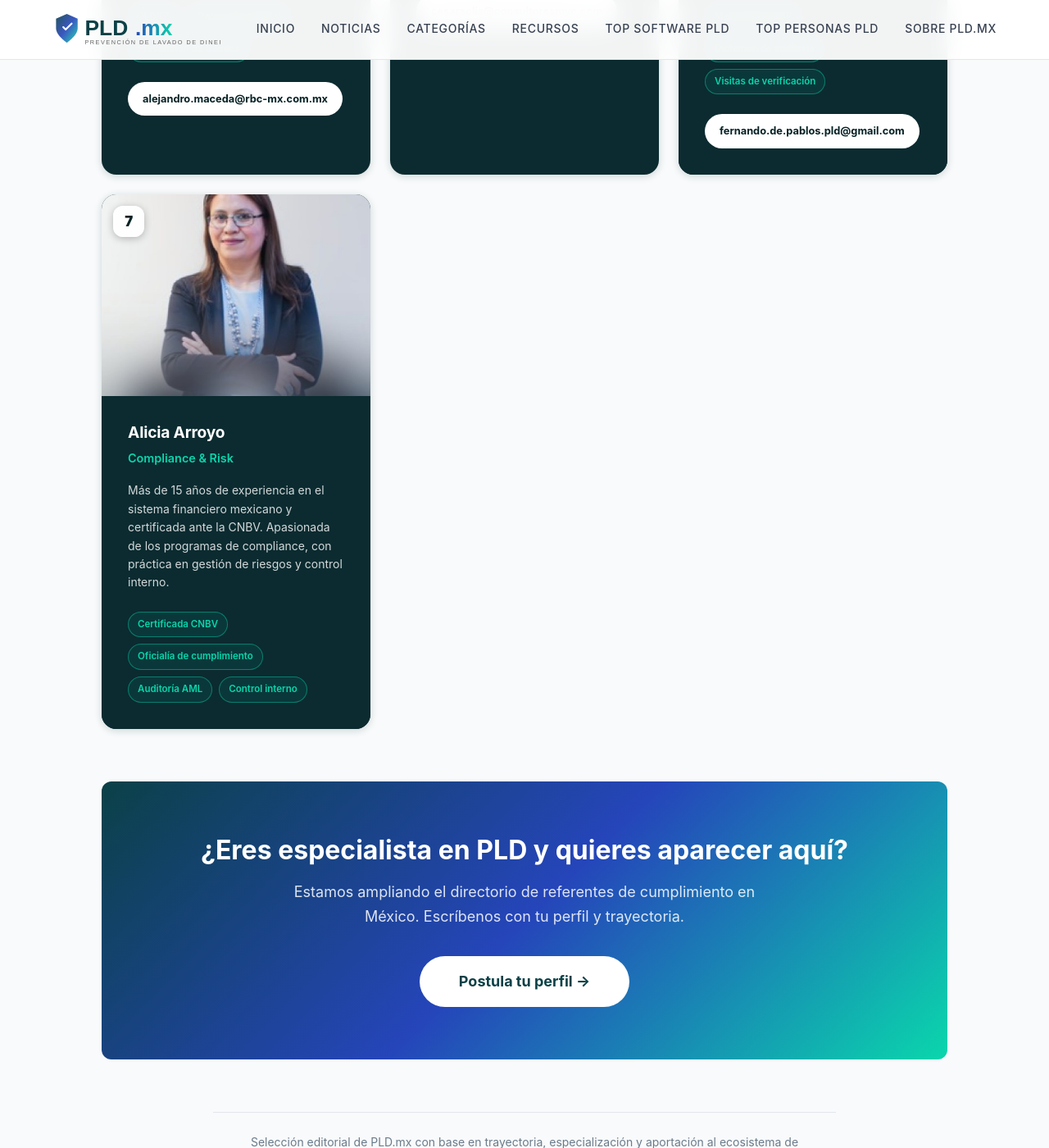
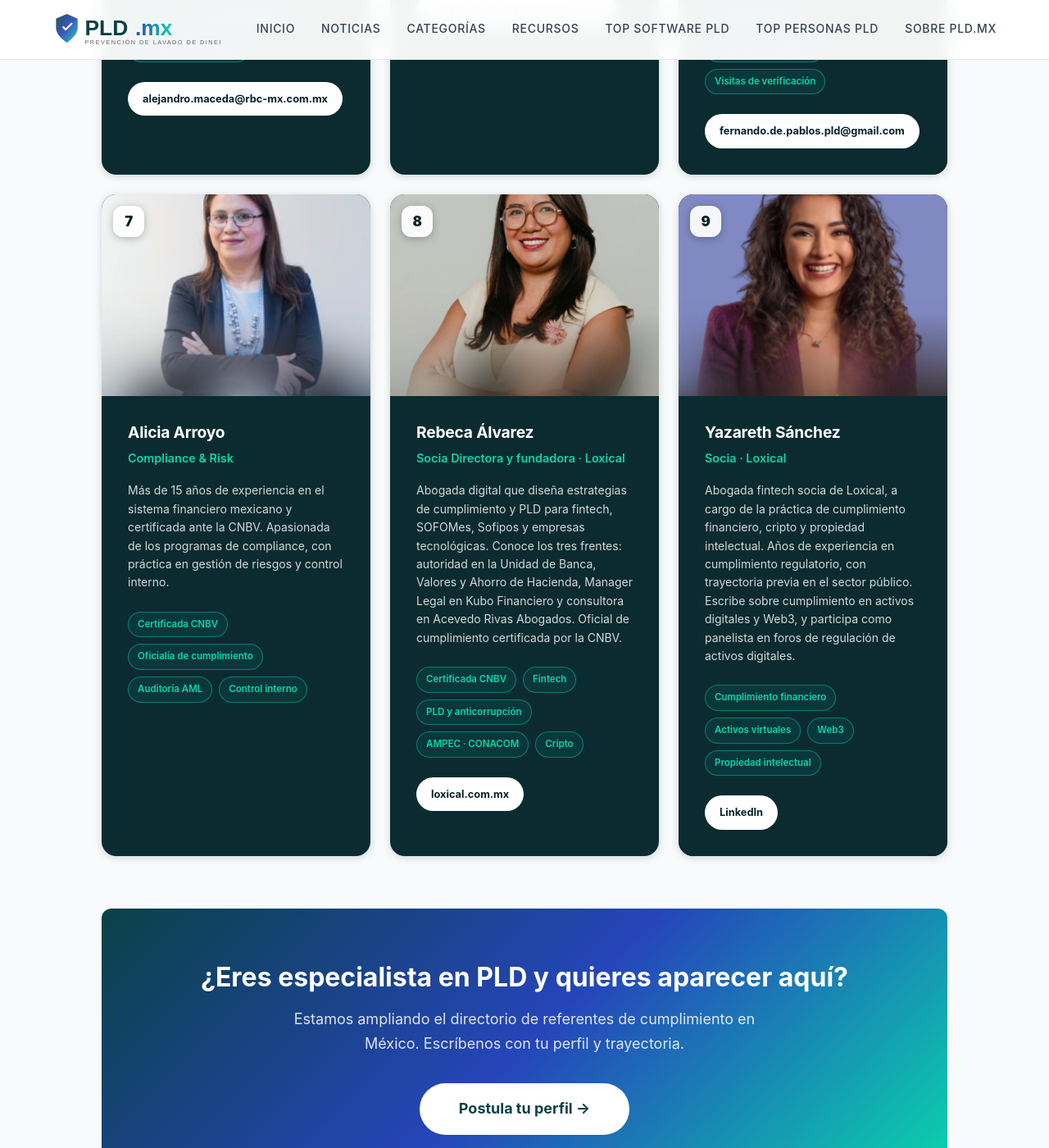
Before and after one commit to jovenjuanpirami/pld.mx, a Jekyll site: the page built from pages/top-personas-pld.html, in a window 1280 px wide and 1400 px high, scrolled down 2139 px. Shown: the whole window at 82% size. Built offline with Jekyll 4.4.1, drawn with Linux system fonts in a browser that asks for light colours; some web fonts are replaced.

Commit message:
Añade a Rebeca Álvarez y Yazareth Sánchez (Loxical) a Top Personas PLD
Dos tarjetas nuevas en las posiciones 8 y 9, con retratos procesados al
mismo formato 3:5 que el resto del ranking.

Co-Authored-By: Claude Opus 5 <noreply@anthropic.com>

```diff
--- a/pages/top-personas-pld.html
+++ b/pages/top-personas-pld.html
@@ -167,6 +167,49 @@ permalink: /top-personas-pld/
         </div>
       </article>
 
+      <article class="pcard" tabindex="0">
+        <img class="pcard__img" src="{{ '/assets/images/personas/rebeca-alvarez-card.jpg' | relative_url }}" alt="Rebeca Álvarez, Socia Directora y fundadora de Loxical" loading="lazy" width="720" height="1200">
+        <span class="pcard__rank">8</span>
+        <div class="pcard__base">
+          <h3>Rebeca Álvarez</h3>
+          <span>Loxical</span>
+        </div>
+        <div class="pcard__panel">
+          <h3>Rebeca Álvarez</h3>
+          <p class="pcard__role">Socia Directora y fundadora · Loxical</p>
+          <p class="pcard__bio">Abogada digital que diseña estrategias de cumplimiento y PLD para fintech, SOFOMes, Sofipos y empresas tecnológicas. Conoce los tres frentes: autoridad en la Unidad de Banca, Valores y Ahorro de Hacienda, Manager Legal en Kubo Financiero y consultora en Acevedo Rivas Abogados. Oficial de cumplimiento certificada por la CNBV.</p>
+          <div class="pcard__chips">
+            <span>Certificada CNBV</span>
+            <span>Fintech</span>
+            <span>PLD y anticorrupción</span>
+            <span>AMPEC · CONACOM</span>
+            <span>Cripto</span>
+          </div>
+          <a class="pcard__link" href="https://www.loxical.com.mx" target="_blank" rel="noopener">loxical.com.mx</a>
+        </div>
+      </article>
+
+      <article class="pcard" tabindex="0">
+        <img class="pcard__img" src="{{ '/assets/images/personas/yazareth-sanchez-card.jpg' | relative_url }}" alt="Yazareth Sánchez, socia de Loxical especializada en cumplimiento financiero y cripto" loading="lazy" width="720" height="1200">
+        <span class="pcard__rank">9</span>
+        <div class="pcard__base">
+          <h3>Yazareth Sánchez</h3>
+          <span>Loxical</span>
+        </div>
+        <div class="pcard__panel">
+          <h3>Yazareth Sánchez</h3>
+          <p class="pcard__role">Socia · Loxical</p>
+          <p class="pcard__bio">Abogada fintech socia de Loxical, a cargo de la práctica de cumplimiento financiero, cripto y propiedad intelectual. Años de experiencia en cumplimiento regulatorio, con trayectoria previa en el sector público. Escribe sobre cumplimiento en activos digitales y Web3, y participa como panelista en foros de regulación de activos digitales.</p>
+          <div class="pcard__chips">
+            <span>Cumplimiento financiero</span>
+            <span>Activos virtuales</span>
+            <span>Web3</span>
+            <span>Propiedad intelectual</span>
+          </div>
+          <a class="pcard__link" href="https://www.linkedin.com/in/yazareth-sanchez-b36701b2/" target="_blank" rel="noopener">LinkedIn</a>
+        </div>
+      </article>
+
     </div>
 
     <div class="resource-cta">
```
Also changed, not shown: assets/images/personas/rebeca-alvarez-card.jpg (added), assets/images/personas/yazareth-sanchez-card.jpg (added).
